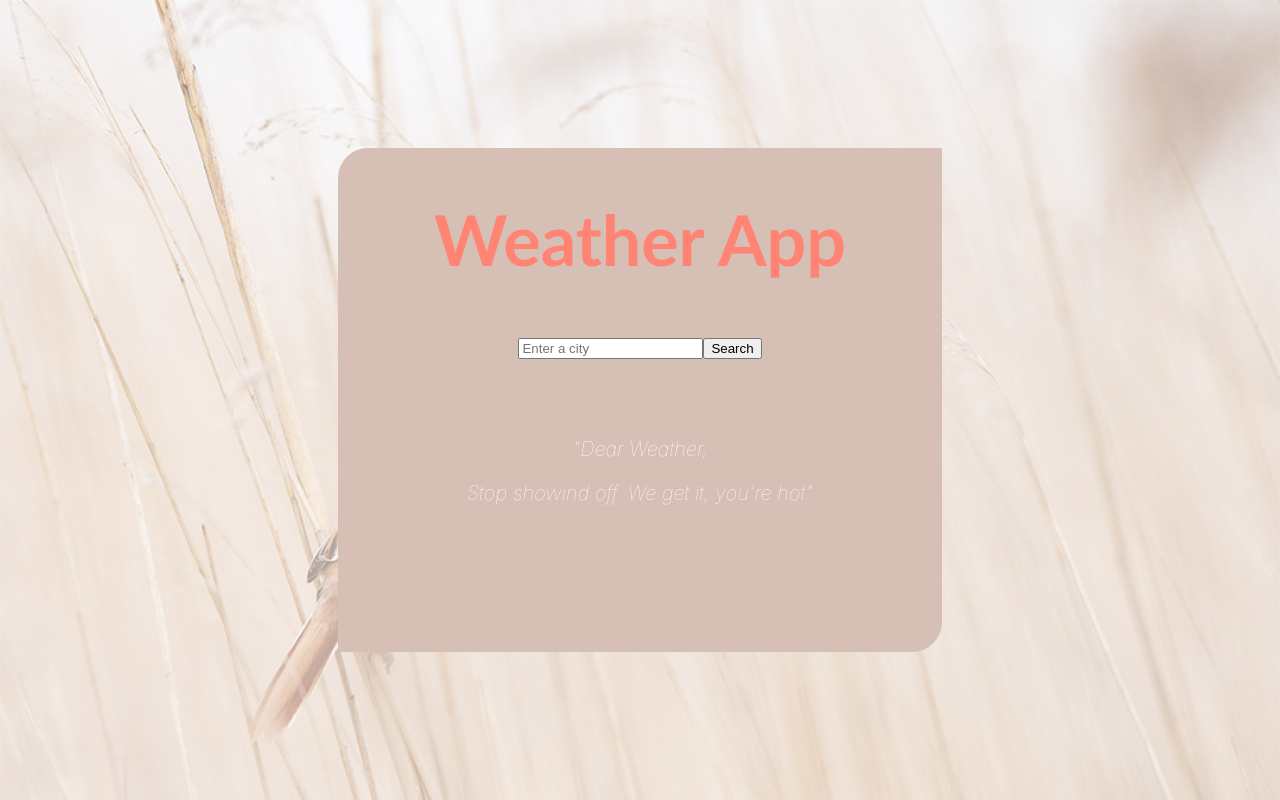
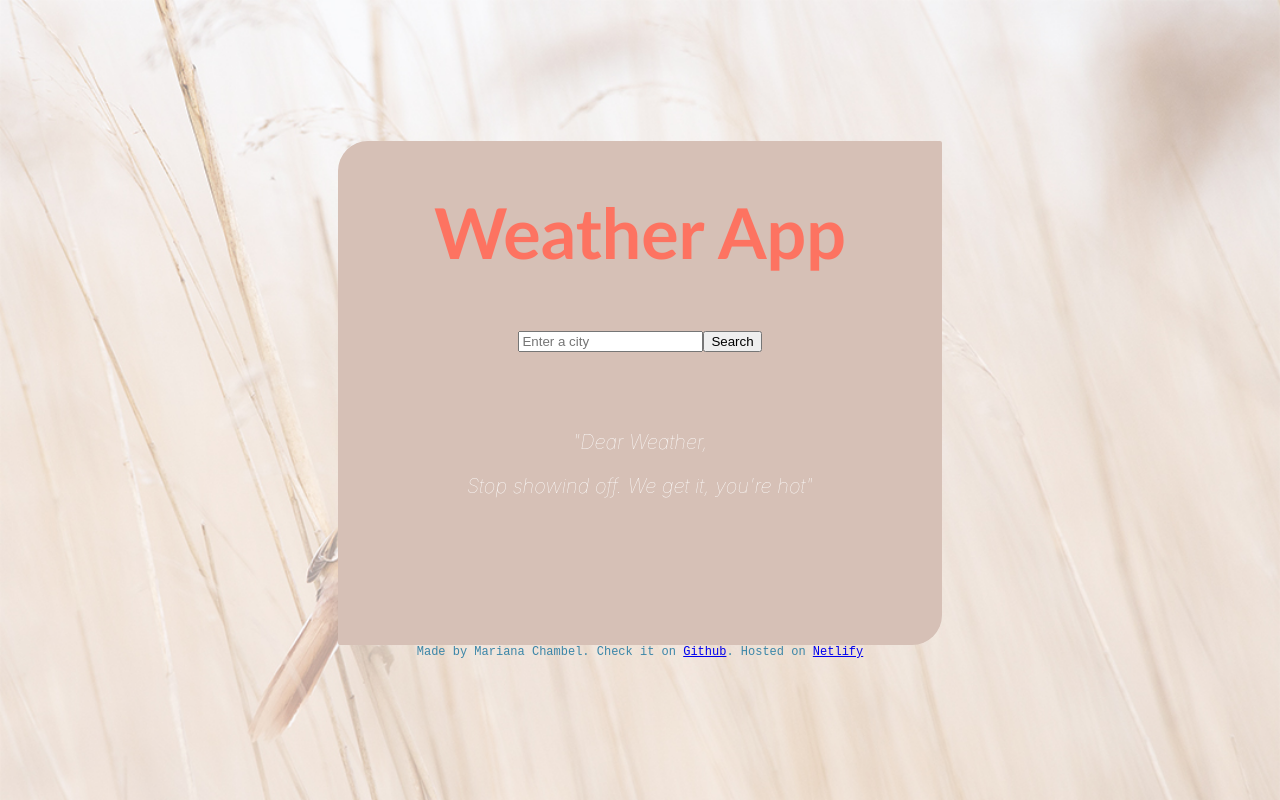
Before and after one commit to Mariana-Sofia/weather-react, a React (Create React App) app: page / in a window 1280 px wide. Built offline with nearby package versions, Linux system fonts and the light colour scheme.

Commit message:
Adding git and netlify link

```diff
--- a/src/App.css
+++ b/src/App.css
@@ -12,7 +12,7 @@
   align-items: center;
   justify-content: center;
   font-size: calc(10px + 2vmin);
-  color: #ff8474;
+  color: #fd7361;
 }
 
 .App-link {
@@ -58,3 +58,12 @@ h3 {
   font-weight: lighter;
   color: #fff;
 }
+
+p {
+  margin: 0 auto;
+  font-size: 12px;
+  font-weight: lighter;
+  font-family: monospace;
+  text-align: left;
+  color: #3b86a8;
+}
--- a/src/App.js
+++ b/src/App.js
@@ -14,7 +14,9 @@ function App() {
         <h1>Weather App</h1>
         <Search city="lisboa" />
         </Container>
+        <p>Made by Mariana Chambel. Check it on <a href="https://github.com/Mariana-Sofia/weather-react">Github</a>. Hosted on <a href="https://app.netlify.com/">Netlify</a></p>
       </header>
+
     </div>
   );
 }
```
